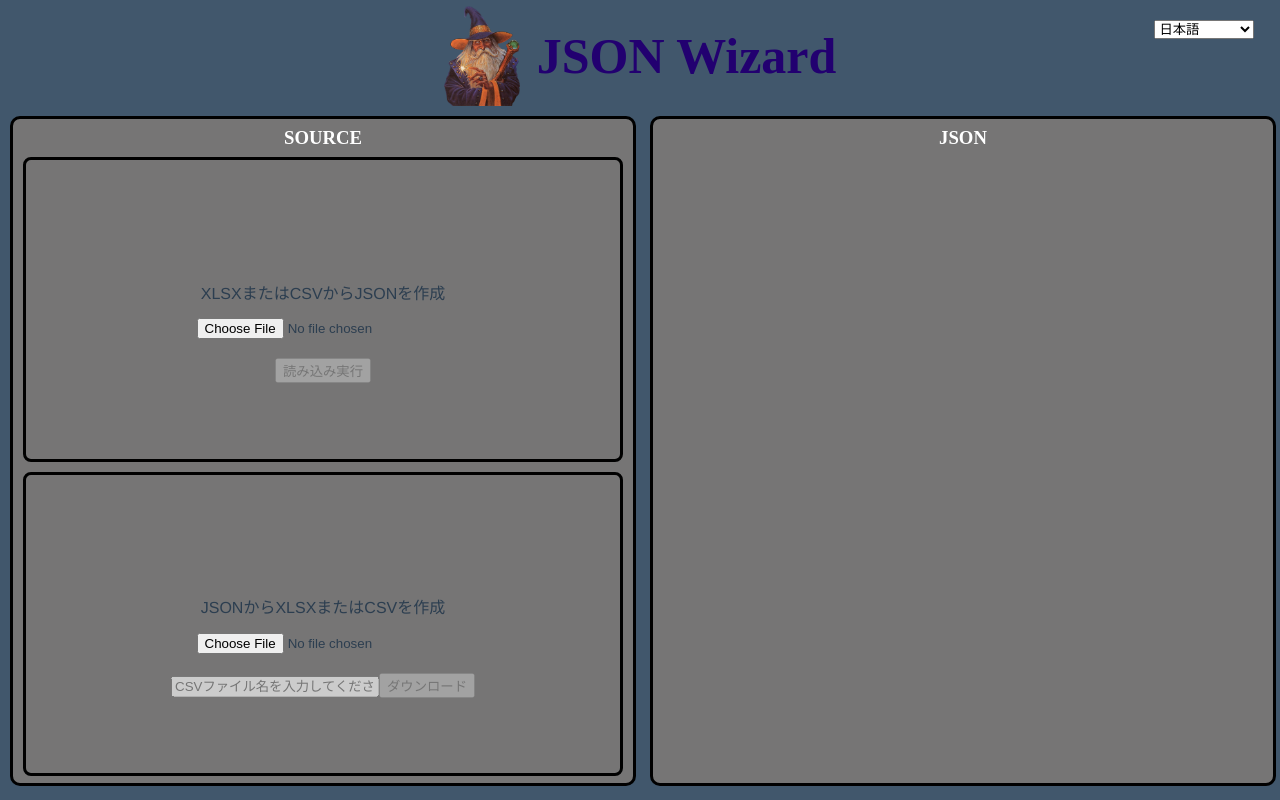
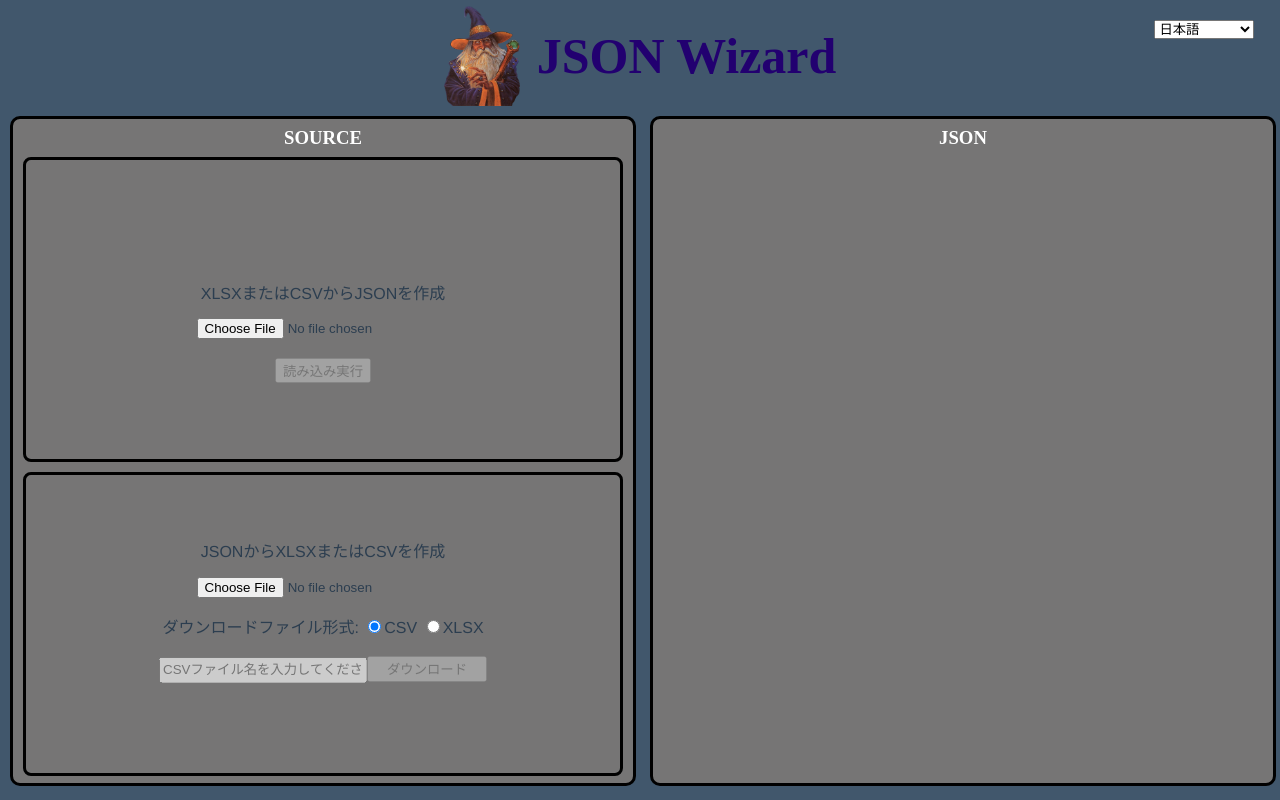
Before and after one commit to whopper1962/json-wizard-demo, a Vue app: page / in a window 1280 px wide. Built offline with nearby package versions, Linux system fonts and the light colour scheme.

Commit message:
add / download file type radio box

```diff
--- a/src/components/XlsxView.vue
+++ b/src/components/XlsxView.vue
@@ -161,7 +161,7 @@
     class="file-input-form"
   >
     <div class="xlsx-to-json">
-      <div class="json-to-xlsx-inner">
+      <div class="xlsx-to-json-inner">
         <div class="tips">
           {{ $t('message.createJSONFromXlsx') }}
         </div>
@@ -197,6 +197,25 @@
           @change="jsonInputed"
         >
         <div class="convert-button">
+          {{ $t('xlsx.downloadFileType') }}:
+          <label>
+            <input
+              type="radio"
+              name="downloadFileType"
+              v-model="downloadFileType"
+              value="csv"
+            >CSV
+          </label>
+          <label>
+            <input
+              type="radio"
+              name="downloadFileType"
+              v-model="downloadFileType"
+              value="xlsx"
+            >XLSX
+          </label>
+        </div>
+        <div class="convert-button">
           <input
             class="csv-file-name-form"
             type="text"
@@ -205,6 +224,7 @@
             v-model="csvFileName"
           />
           <button
+            class="csv-download-button"
             @click="downloadCsv()"
             :disabled="isInvalidJson"
           >
@@ -243,7 +263,8 @@ export default {
       isInvalidJson: true,
       encodedUri: '',
       csvFileName: '',
-      sourceFileName: ''
+      sourceFileName: '',
+      downloadFileType: 'csv'
     };
   },
   props: {},
@@ -608,12 +629,28 @@ export default {
   left: 0;
   margin: auto;
   width: 80%;
+  height: 10.2rem;
+}
+.xlsx-to-json-inner {
+  position: absolute;
+  top: 0;
+  right: 0;
+  bottom: 0;
+  left: 0;
+  margin: auto;
+  width: 80%;
   height: 3.2rem;
+}
+.csv-download-button {
+  width: 120px;
+  height: 26px;
+  text-align: center;
 }
 .tips {
   margin-bottom: 15px;
 }
 .csv-file-name-form {
   width: 200px;
+  height: 20px;
 }
 </style>
--- a/src/lib/locale/en.json
+++ b/src/lib/locale/en.json
@@ -23,7 +23,8 @@
     "addToKeys": "Add to keys",
     "setToValue": "Set as value",
     "read": "Read",
-    "download": "download",
+    "download": "Download",
+    "downloadFileType": "Download file type",
     "invalidFileFormat": "Invalid file format"
   },
   "json": {
--- a/src/lib/locale/ja.json
+++ b/src/lib/locale/ja.json
@@ -24,6 +24,7 @@
     "setToValue": "バリューとして選択",
     "read": "読み込み実行",
     "download": "ダウンロード",
+    "downloadFileType": "ダウンロードファイル形式",
     "invalidFileFormat": "ファイルのフォーマットが不正です"
   },
   "json": {
```
